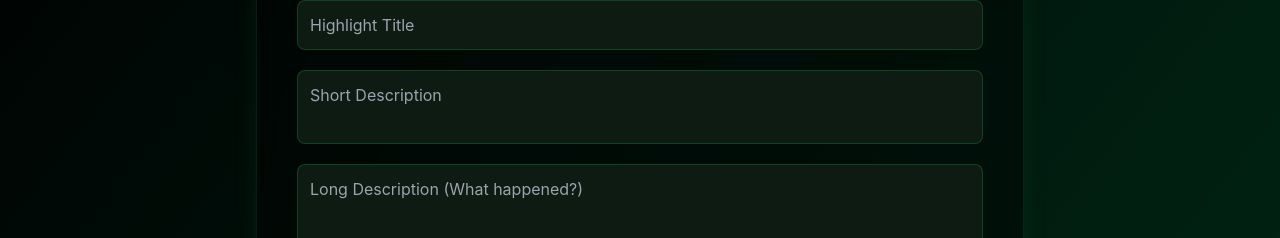
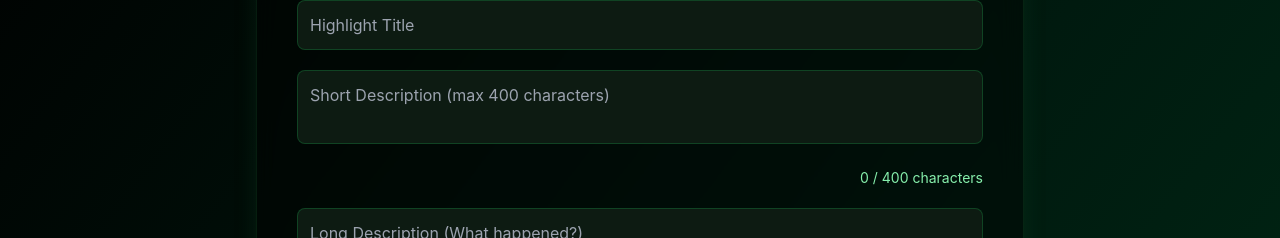
Before and after one commit to 55Pranjal/KIIT-Events, a React (Vite) app: page /CreateHighlights in a window 1280 px wide. Shown: the part 266-504 px from the top of the page. Built offline with nearby package versions, Linux system fonts and the light colour scheme; no server answers.

Commit message:
Organised Site

```diff
--- a/src/Components/CreateHighlights.jsx
+++ b/src/Components/CreateHighlights.jsx
@@ -30,6 +30,12 @@ export default function CreateHighlight() {
   const fileRef = useRef();
 
   const token = localStorage.getItem("token");
+
+  const MAX_SHORT_DESC_CHARS = 400;
+
+  // returns true if short description exceeds limit
+  const isShortDescriptionInvalid = () =>
+    shortDescription.length > MAX_SHORT_DESC_CHARS;
 
   useEffect(() => {
     axios
@@ -307,11 +313,19 @@ export default function CreateHighlight() {
             {/* SHORT DESCRIPTION */}
             <textarea
               rows={2}
-              placeholder="Short Description"
+              placeholder="Short Description (max 400 characters)"
               value={shortDescription}
               onChange={(e) => setShortDescription(e.target.value)}
               className="rounded-lg p-3 bg-[#0d1b12] border border-green-700/40 resize-none"
             />
+
+            <p
+              className={`text-sm text-right mt-1 ${
+                isShortDescriptionInvalid() ? "text-red-400" : "text-green-300"
+              }`}
+            >
+              {shortDescription.length} / {MAX_SHORT_DESC_CHARS} characters
+            </p>
 
             {/* LONG DESCRIPTION */}
             <textarea
@@ -527,7 +541,14 @@ export default function CreateHighlight() {
             {/* SUBMIT */}
             <button
               type="submit"
-              className="mt-4 font-semibold bg-gradient-to-r from-green-700 to-emerald-600 text-white rounded-lg py-2.5 hover:scale-[1.02] transition-all duration-300"
+              disabled={isShortDescriptionInvalid()}
+              className={`mt-4 font-semibold rounded-lg py-2.5 transition-all duration-300
+    ${
+      isShortDescriptionInvalid()
+        ? "bg-gray-600 cursor-not-allowed"
+        : "bg-gradient-to-r from-green-700 to-emerald-600 hover:scale-[1.02]"
+    }
+  `}
             >
               Create Highlight
             </button>
--- a/src/Components/Navbar.jsx
+++ b/src/Components/Navbar.jsx
@@ -200,7 +200,7 @@ const Navbar = () => {
                     item === "Home"
                       ? "/"
                       : item === "Events"
-                      ? "/Upcoming"
+                      ? "/EventsPage"
                       : `/${item}`
                   )
                 }
```
